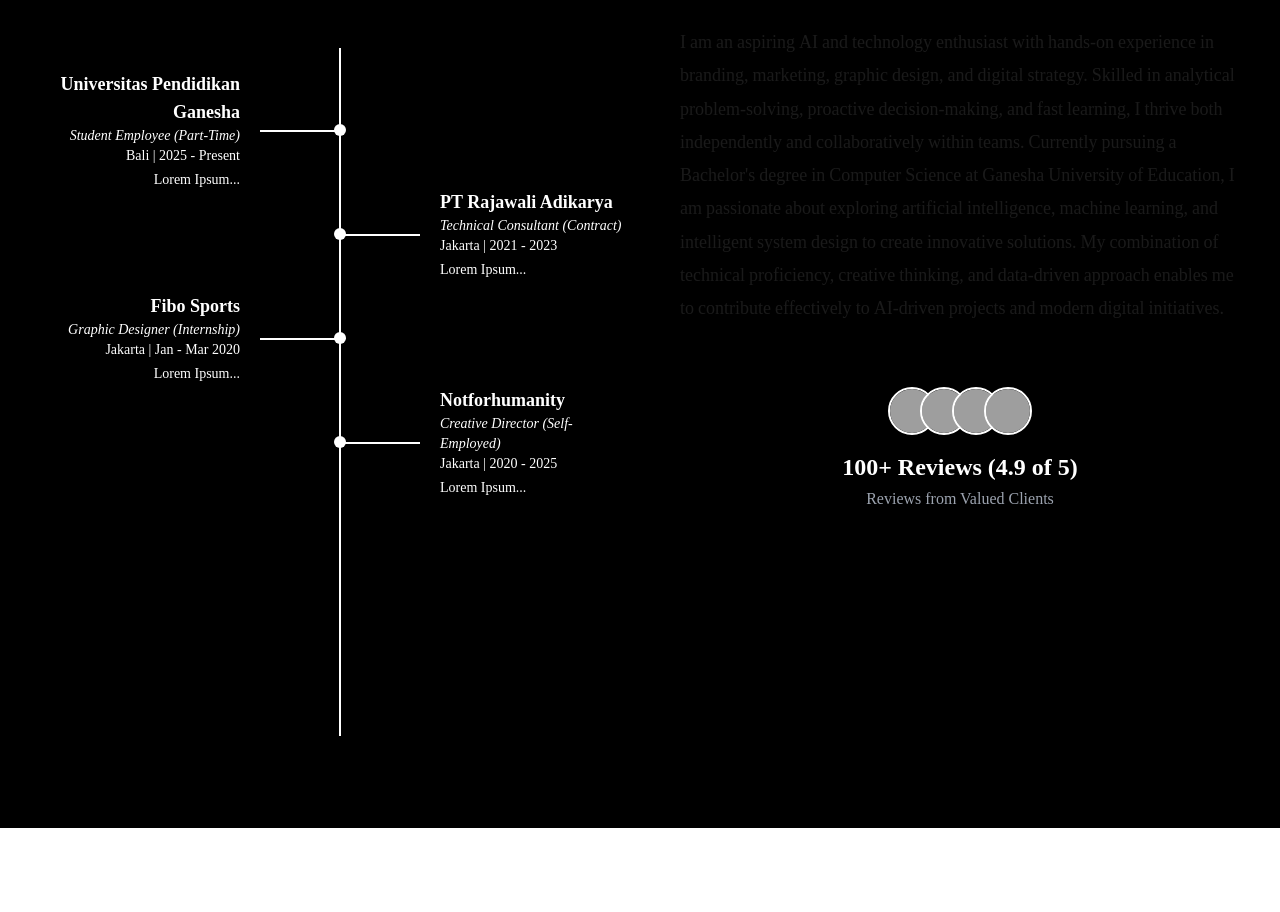
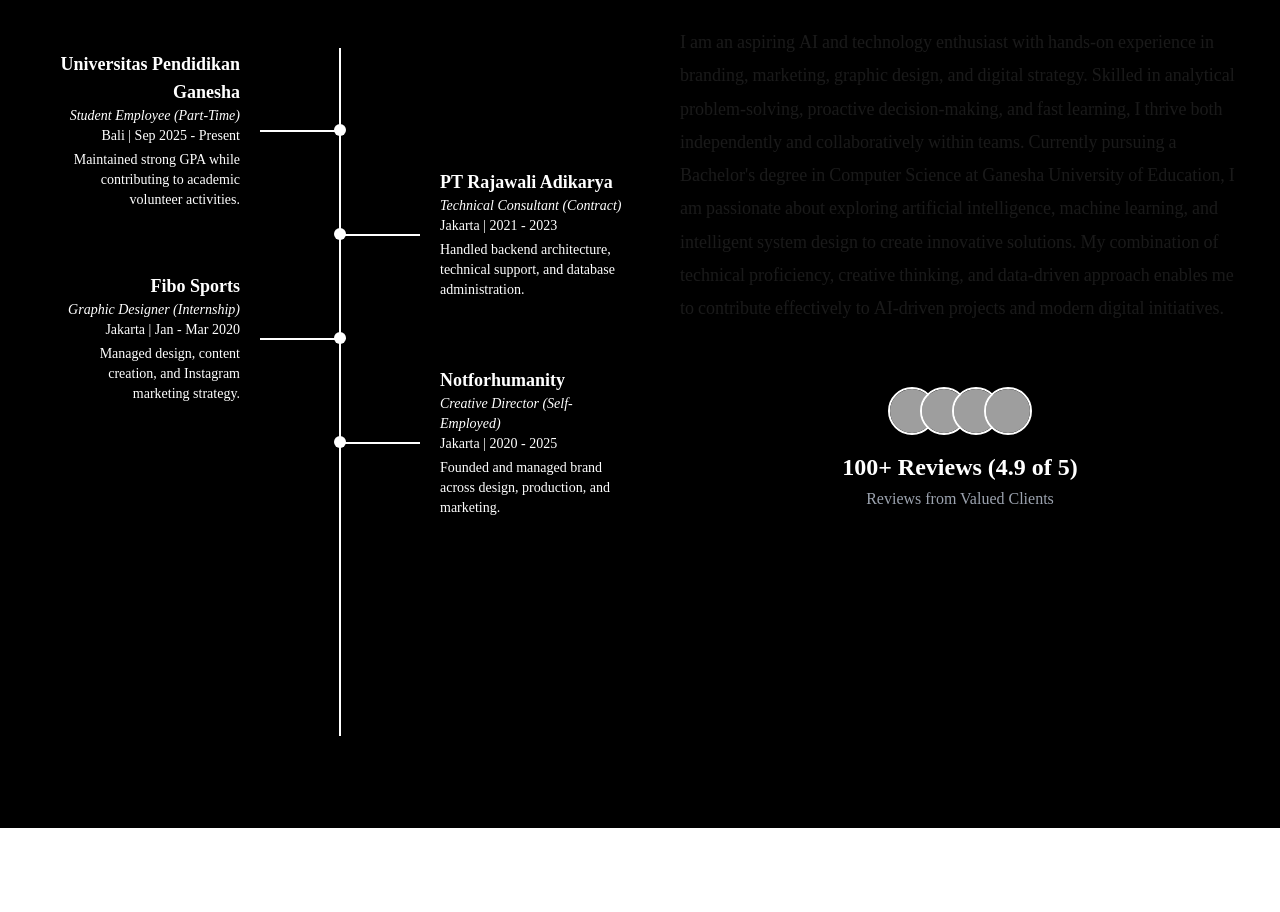
Before and after one commit to Topaanbgs/Portofolio, a React (Vite) app: page / in a window 1280 px wide. Shown: the part 932-1844 px from the top of the page. Built offline with nearby package versions, Linux system fonts and the light colour scheme; grey boxes are pictures that could not be loaded.

Commit message:
Finalisasi Pages

```diff
--- a/index.html
+++ b/index.html
@@ -1,4 +1,4 @@
-<!doctype html>
+<!DOCTYPE html>
 <html lang="en">
   <head>
     <meta charset="UTF-8" />
--- a/src/components/chatbot/api.js
+++ b/src/components/chatbot/api.js
@@ -73,7 +73,7 @@
     },
     {
       keywords: ["kuliah", "sekolah", "pendidikan", "lulus"],
-      response: "Dia adalah mahasiswa aktif semester 5 program studi Ilmu Komputer, Universitas Pendidikan Ganesha, dengan IPK 3.68.",
+      response: "Dia adalah mahasiswa aktif semester 5 program studi Ilmu Komputer, Universitas Pendidikan Ganesha, dengan IPK 3.74.",
     },
     {
       keywords: ["pekerjaan", "kerja", "bekerja", "status", "menganggur"],
--- a/src/pages/about.jsx
+++ b/src/pages/about.jsx
@@ -3,10 +3,38 @@
 
 /** Data pengalaman kerja */
 const experiences = [
-  { company: "Universitas Pendidikan Ganesha", status: "Part-Time", position: "Student Employee", location: "Bali", year: "2025 - Present", description: "Lorem Ipsum..." },
-  { company: "PT Rajawali Adikarya", status: "Contract", position: "Technical Consultant", location: "Jakarta", year: "2021 - 2023", description: "Lorem Ipsum..." },
-  { company: "Fibo Sports", status: "Internship", position: "Graphic Designer", location: "Jakarta", year: "Jan - Mar 2020", description: "Lorem Ipsum..." },
-  { company: "Notforhumanity", status: "Self-Employed", position: "Creative Director", location: "Jakarta", year: "2020 - 2025", description: "Lorem Ipsum..." },
+  {
+    company: "Universitas Pendidikan Ganesha",
+    status: "Part-Time",
+    position: "Student Employee",
+    location: "Bali",
+    year: "Sep 2025 - Present",
+    description: "Maintained strong GPA while contributing to academic volunteer activities.",
+  },
+  {
+    company: "PT Rajawali Adikarya",
+    status: "Contract",
+    position: "Technical Consultant",
+    location: "Jakarta",
+    year: "2021 - 2023",
+    description: "Handled backend architecture, technical support, and database administration.",
+  },
+  {
+    company: "Fibo Sports",
+    status: "Internship",
+    position: "Graphic Designer",
+    location: "Jakarta",
+    year: "Jan - Mar 2020",
+    description: "Managed design, content creation, and Instagram marketing strategy.",
+  },
+  {
+    company: "Notforhumanity",
+    status: "Self-Employed",
+    position: "Creative Director",
+    location: "Jakarta",
+    year: "2020 - 2025",
+    description: "Founded and managed brand across design, production, and marketing.",
+  },
 ];
 
 export default function TimelineAbout() {
--- a/src/pages/projects.jsx
+++ b/src/pages/projects.jsx
@@ -9,7 +9,7 @@
       "A personal portfolio website built with Vite.js for an efficient workflow and styled with Tailwind CSS for a clean, responsive design. The site uses JavaScript to add interactive animations, showcasing projects and skills.",
     techStack: ["Vite.js", "React", "Tailwind CSS", "JavaScript", "Chatbot API"],
     image: "/project/porto.png",
-    link: "https://-/",
+    link: "/",
     github: "https://github.com/Topaanbgs/Portofolio",
   },
   {
@@ -18,7 +18,7 @@
     techStack: ["HTML", "Tailwind CSS CDN", "JQuery CDN"],
     image: "/project/tekweb.png",
     link: "/practicum/bab1.html",
-    github: "https://-",
+    github: "https://github.com/Topaanbgs/Portofolio/tree/main/public/practicum",
   },
   {
     title: "Batur Museum Edu-tourism App",
```
Also changed, not shown: public/practicum/bab1.html (+11 -3 lines), public/practicum/bab2.html (+10 -2 lines), public/practicum/bab3.html (+10 -2 lines), public/practicum/bab4.html (+10 -2 lines).
